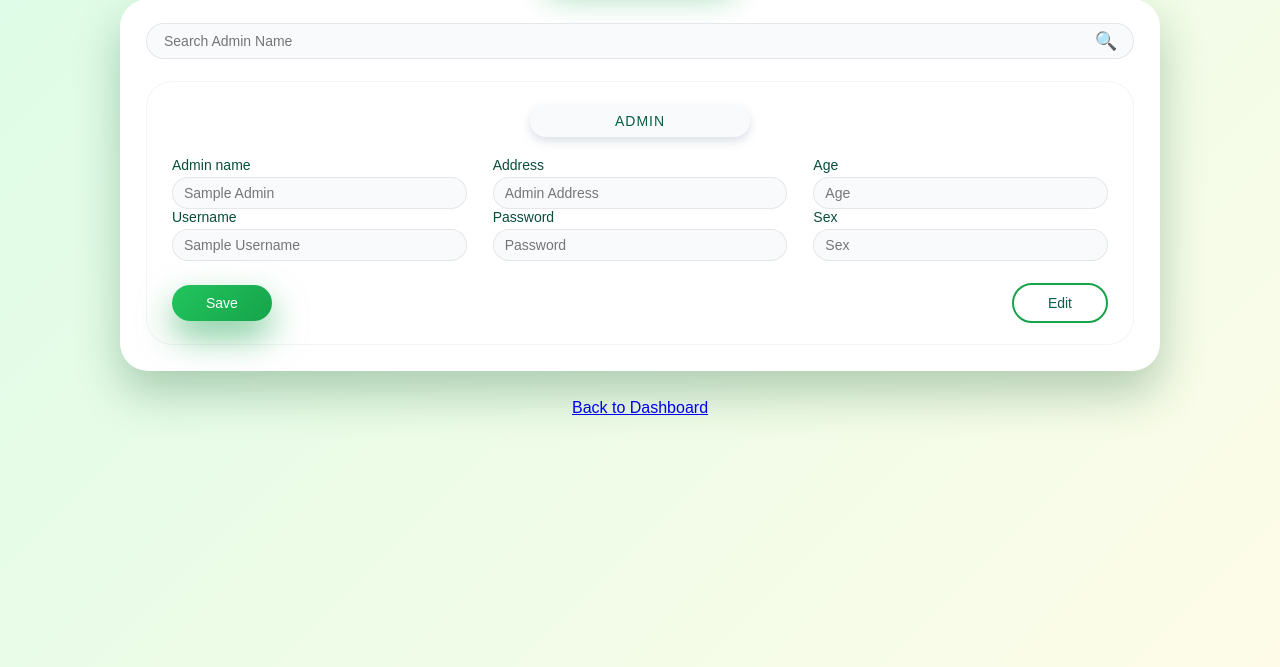
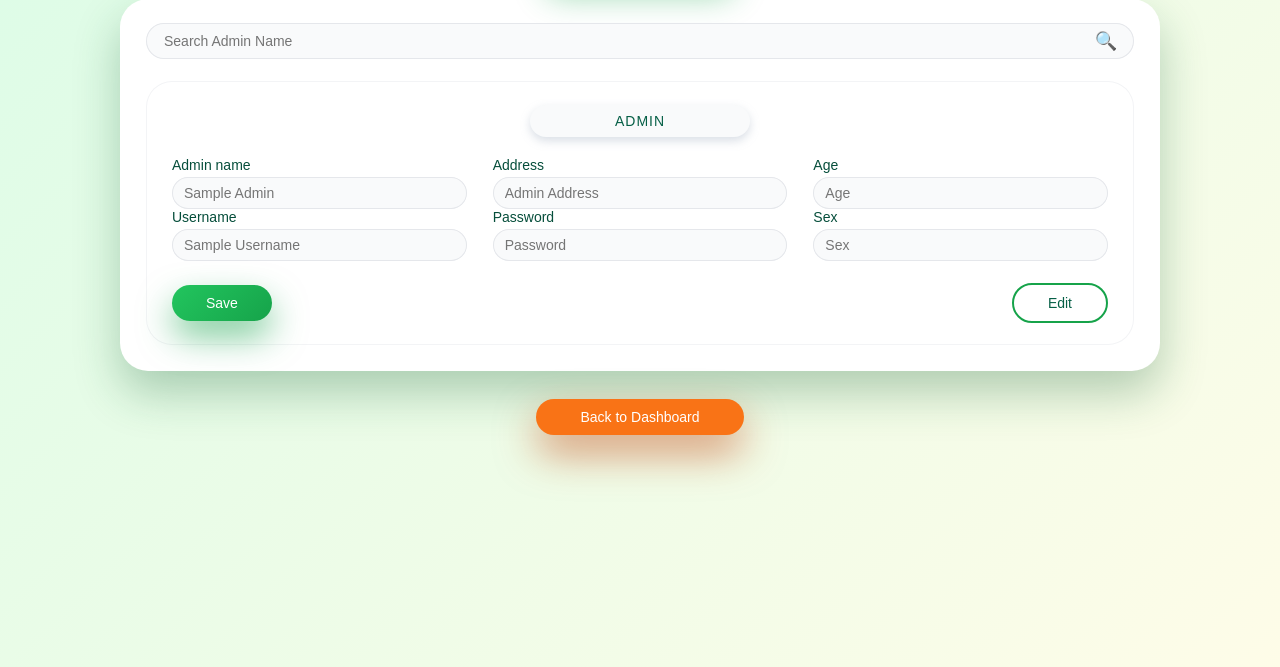
Before and after one commit to AndreiOchangco/E-Baon_Online-Delivery-System, a PHP site: page /Body/Admin/Admin_ManageAdminAcc.php in a window 1280 px wide. Shown: the part 133-800 px from the top of the page. Run offline with PHP 8.4, Linux system fonts and the light colour scheme; the visitor is signed in with stand-in values (Sample User, id 1).

Commit message:
hdgytlknohesrt

```diff
--- a/Css/Admin.css
+++ b/Css/Admin.css
@@ -184,3 +184,15 @@ body {
     box-shadow: 0px 16px 36px rgba(22, 101, 52, 0.45);
     transform: scale(0.95);
 }
+
+
+.admin-back-btn {
+    display: inline-block;
+    padding: 10px 44px;
+    border-radius: 999px;
+    text-decoration: none;
+    font-size: 14px;
+    background: #f97316;
+    color: #ffffff;
+    box-shadow: 0px 18px 40px rgba(194, 65, 12, 0.55);
+}
```
